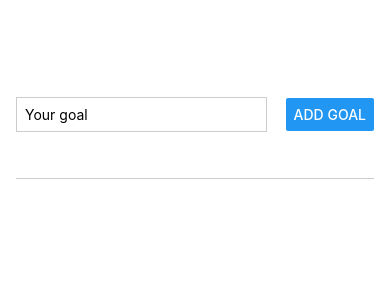
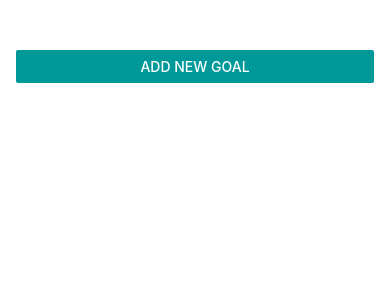
Before and after one commit to ollyhite/goalsApp_react_native, a React Native app: screen / in a window 390 px wide. Shown: the top 300 px of the page. Built offline with nearby package versions, Linux system fonts and the light colour scheme.

Commit message:
delete item and style/modal close and open/import img/update style

```diff
--- a/App.js
+++ b/App.js
@@ -1,11 +1,21 @@
 import { useState } from "react";
-import { StyleSheet, View, FlatList } from "react-native";
+import { StyleSheet, View, FlatList, Button } from "react-native";
 import GoalItem from "./components/GoalItem";
 import GoalInput from "./components/GoalInput";
+import { StatusBar } from "expo-status-bar";
 
 export default function App() {
   const [inputText, setInputText] = useState("");
   const [goals, setGoal] = useState([]);
+  const [modalVisible, setModalVisible] = useState(false);
+
+  const startAddGoalHandler = () => {
+    setModalVisible(true);
+  };
+
+  const endAddGoalHandler = () => {
+    setModalVisible(false);
+  };
 
   function goalInputHandler(enteredText) {
     setInputText(enteredText);
@@ -22,14 +32,31 @@ export default function App() {
         { text: inputText, id: Math.random().toString() },
       ]);
       setInputText("");
+      setModalVisible(false);
     }
   }
+
+  const deleteGoalHandler = (id) => {
+    setGoal((currentGoals) => {
+      return currentGoals.filter((goal) => goal.id !== id);
+    });
+  };
   return (
+    <>
+      {/* //StatusBar need <></> outside */}
+      {/* <StatusBar style="auto"> */}
       <View style={styles.appContainer}>
+        <Button
+          title="Add New Goal"
+          color="#009999"
+          onPress={startAddGoalHandler}
+        />
         <GoalInput
           addGoalHandler={addGoalHandler}
           goalInputHandler={goalInputHandler}
           inputText={inputText}
+          modalVisible={modalVisible}
+          endAddGoalHandler={endAddGoalHandler}
         />
         <View style={styles.goalsContainer}>
           {/* FlatList replace ScrollView becuz ScrollView will render all list when scroll, if data pretty long will make app too slow. FlatList only show when near scroll it*/}
@@ -43,7 +70,13 @@ export default function App() {
           <FlatList
             data={goals}
             renderItem={(itemData) => {
-            return <GoalItem text={itemData.item.text} />;
+              return (
+                <GoalItem
+                  text={itemData.item.text}
+                  id={itemData.item.id}
+                  deleteGoalHandler={deleteGoalHandler}
+                />
+              );
             }}
             //if data from api wont have key might id
             keyExtractor={(item, index) => {
@@ -53,6 +86,8 @@ export default function App() {
           />
         </View>
       </View>
+      {/* </StatusBar> */}
+    </>
   );
 }
 
@@ -61,6 +96,7 @@ const styles = StyleSheet.create({
     flex: 1,
     paddingTop: 50,
     paddingHorizontal: 16,
+    // backgroundColor: "#81AEA2",
   },
   goalsContainer: {
     flex: 5,
--- a/app.json
+++ b/app.json
@@ -5,15 +5,14 @@
     "version": "1.0.0",
     "orientation": "portrait",
     "icon": "./assets/icon.png",
+    "backgroundColor": "#B2C6C6",
     "userInterfaceStyle": "light",
     "splash": {
       "image": "./assets/splash.png",
       "resizeMode": "contain",
       "backgroundColor": "#ffffff"
     },
-    "assetBundlePatterns": [
-      "**/*"
-    ],
+    "assetBundlePatterns": ["**/*"],
     "ios": {
       "supportsTablet": true
     },
--- a/components/GoalInput.js
+++ b/components/GoalInput.js
@@ -1,39 +1,76 @@
-import { View, Button, TextInput } from "react-native";
+import { View, Button, TextInput, Modal, Image } from "react-native";
 import { StyleSheet } from "react-native";
 
 export default function GoalInput({
   goalInputHandler,
   addGoalHandler,
   inputText,
+  modalVisible,
+  endAddGoalHandler,
 }) {
   return (
+    <Modal visible={modalVisible} animationType="slide">
       <View style={styles.inputContainer}>
+        <Image
+          source={require("../assets/images/goal.png")}
+          style={styles.img}
+        />
         <TextInput
-        placeholder="Your goal"
+          placeholder="Your Goal..."
           style={styles.textInput}
           onChangeText={goalInputHandler}
           value={inputText}
+          placeholderTextColor={"white"}
         />
-      <Button title="Add Goal" onPress={addGoalHandler} />
+        <View style={styles.buttonContainer}>
+          <View style={styles.button}>
+            <Button title="Add Goal" onPress={addGoalHandler} color="#3E6F76" />
           </View>
+          <View style={styles.button} r>
+            <Button
+              title="Cancel"
+              onPress={endAddGoalHandler}
+              color="#E16B73"
+            />
+          </View>
+        </View>
+      </View>
+    </Modal>
   );
 }
 
 const styles = StyleSheet.create({
   inputContainer: {
     flex: 1,
-    flexDirection: "row",
-    justifyContent: "space-between",
+    flexDirection: "column",
+    justifyContent: "center",
     alignItems: "center",
-    marginBottom: 24,
+    padding: 20,
     borderBottomWidth: 1,
-    borderBottomColor: "#cccccc",
+    backgroundColor: "#9ACDBF",
+    color: "white",
+  },
+  img: {
+    width: 100,
+    height: 100,
+    margin: 20,
   },
   textInput: {
     borderWidth: 1,
-    borderColor: "#cccccc",
-    width: "70%",
+    borderColor: "#669A8C",
+    backgroundColor: "#669A8C",
+    borderRadius: 6,
+    color: "white",
+    width: "100%",
     marginRight: 8,
-    padding: 8,
+    padding: 16,
+  },
+  buttonContainer: {
+    flexDirection: "row",
+    marginTop: 16,
+  },
+  button: {
+    width: 100,
+    marginHorizontal: 8,
   },
 });
--- a/components/GoalItem.js
+++ b/components/GoalItem.js
@@ -1,21 +1,32 @@
-import { StyleSheet } from "react-native";
-import { View, Text } from "react-native";
+import { StyleSheet, View, Text, Pressable } from "react-native";
 
 export default function GoalItem(props) {
   return (
     <View style={styles.goalItem}>
-      <Text style={styles.goalText}>{props.text}</Text>
+      <Pressable
+        //for android the press style will change
+        android_ripple={{ color: "#07C4C4" }}
+        onPress={props.deleteGoalHandler.bind(this, props.id)}
+        //for ios the press style will change
+        style={({ pressed }) => pressed && styles.pressItem}
+      >
+        <Text style={styles.goalText}>{props.text}</Text>
+      </Pressable>
     </View>
   );
 }
 const styles = StyleSheet.create({
   goalItem: {
     margin: 8,
-    padding: 8,
     borderRadius: 6,
-    backgroundColor: "#009999",
+    padding:16,
+    backgroundColor: "#669A8C",
+  },
+  pressItem: {
+    opacity: 0.5,
   },
   goalText: {
     color: "white",
+    padding: 8,
   },
 });
```
Also changed, not shown: assets/images/goal.png (added). Lines whose indentation alone changed are shown as unchanged.
